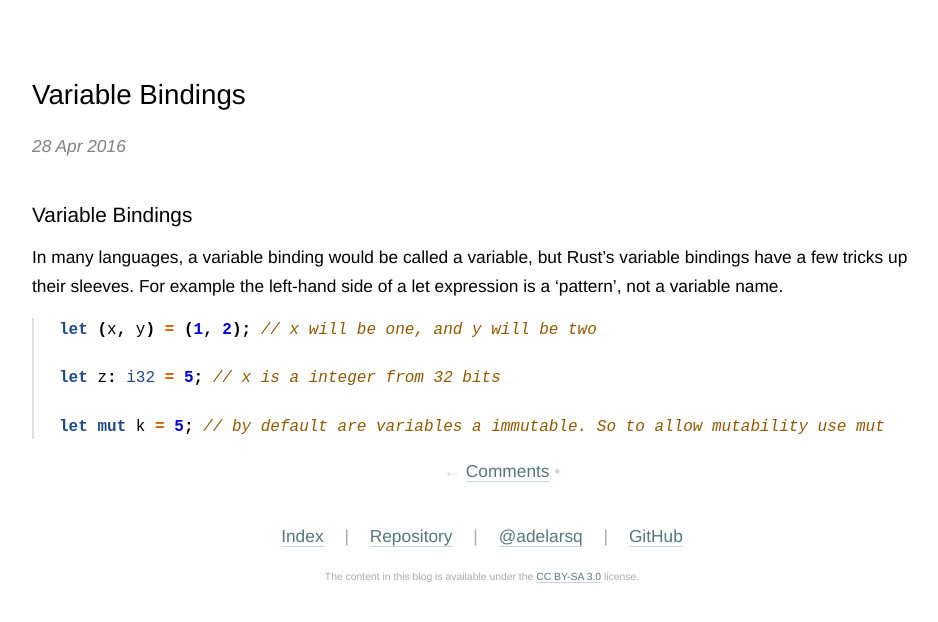
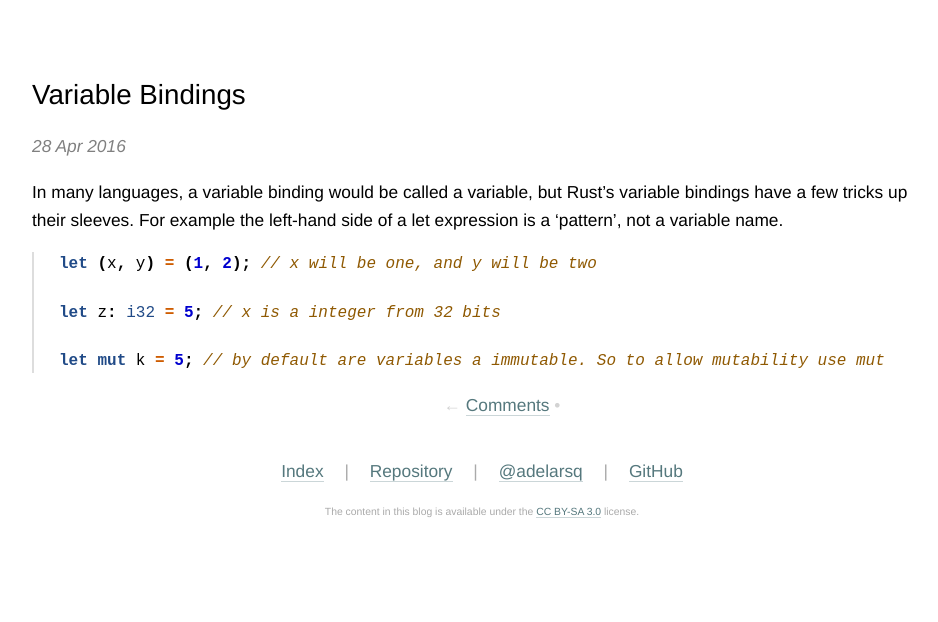
Before and after one commit to adelarsq/daily-rust.github.io, a Jekyll site: the page built from _posts/2016-04-28-post4.md, in a window 1280 px wide. Shown: the top 622 px of the page, without its empty margins (158-1096 px from the left). Built offline with Jekyll 4.4.1, drawn with Linux system fonts in a browser that asks for light colours.

Commit message:
Update 2016-04-28-post4.md

```diff
--- a/_posts/2016-04-28-post4.md
+++ b/_posts/2016-04-28-post4.md
@@ -5,8 +5,6 @@ index_title: "Variable Bindings"
 tags: [rustposts, rust]
 ---
 
-
-## Variable Bindings
 
 In many languages, a variable binding would be called a variable, but Rust’s variable bindings have a few tricks up their sleeves. For example the left-hand side of a let expression is a ‘pattern’, not a variable name.
 
```
